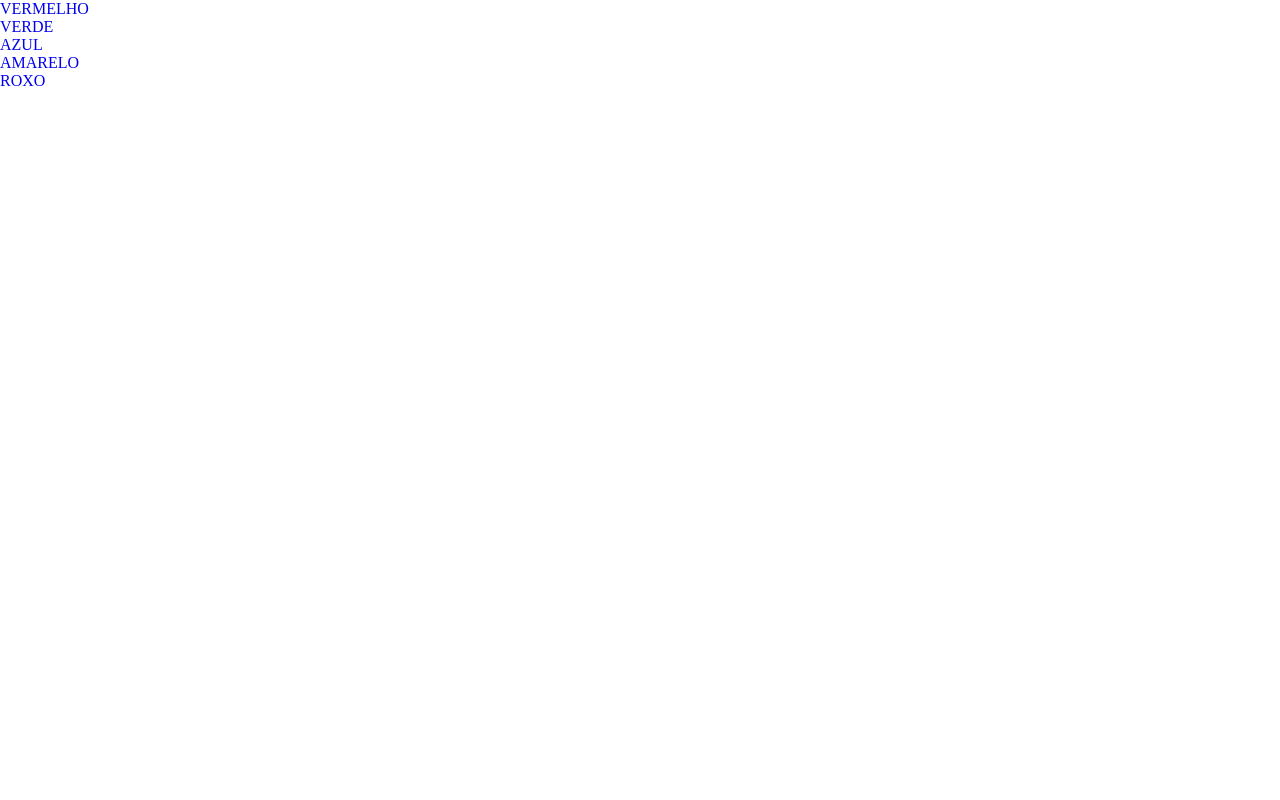
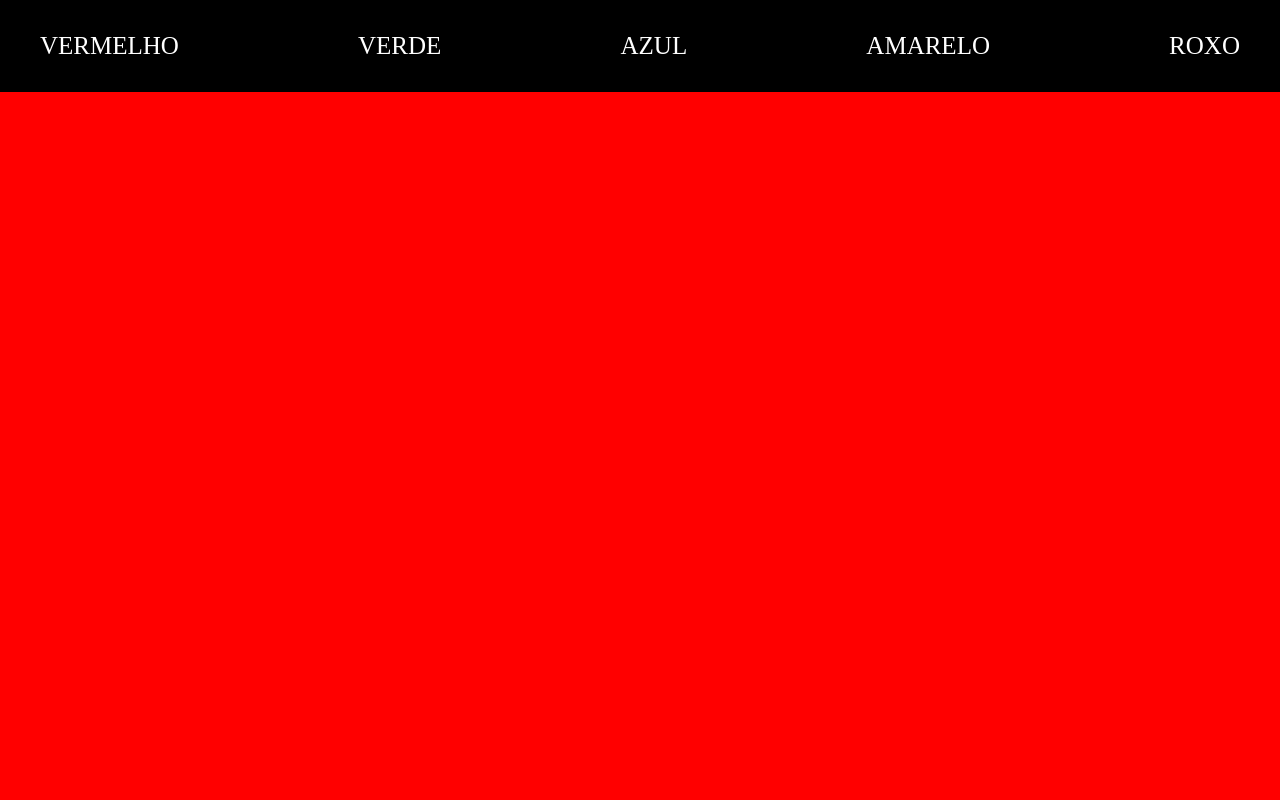
Before and after one commit to huguinz/sitevertical, a plain HTML site: page index.html in a window 1280 px wide. Shown: the top 800 px of the page. Drawn offline with Linux system fonts and the light colour scheme.

Commit message:
css iniciado

```diff
--- a/index.html
+++ b/index.html
@@ -10,11 +10,11 @@
         <header>
             <nav>
                 <ul>
-                    <li><a href="#">VERMELHO</a> </li>
-                    <li><a href="#">VERDE</a></li>
-                    <li><a href="#">AZUL</a></li>
-                    <li><a href="#">AMARELO</a></li>
-                    <li><a href="#">ROXO</a></li>
+                    <li><a href="#vermelho">VERMELHO</a> </li>
+                    <li><a href="#verde">VERDE</a></li>
+                    <li><a href="#azul">AZUL</a></li>
+                    <li><a href="#amarelo">AMARELO</a></li>
+                    <li><a href="#roxo">ROXO</a></li>
                 </ul>
             </nav>
         </header>
--- a/style.css
+++ b/style.css
@@ -4,9 +4,61 @@
     box-sizing: border-box;
 }
 
-a{
+a {
     text-decoration: none;
 }
 ul, ol, li{
     list-style: none;
 }
+
+html, body {
+    scroll-behavior: smooth;
+}
+
+header {
+    background-color: black;
+    padding: 32px;
+    position: fixed;
+    width: 100vw;
+}
+
+header nav ul {
+    display: flex;
+    justify-content: space-between;
+}
+
+header nav a {
+    color: white;
+    padding: 8px;
+    transition: 1s;
+    font-size: 25px;
+}
+
+header nav a:hover {
+    background-color:  tomato;
+}
+
+.grupo {
+    height: 100vh;
+    background-color: tomato;
+}
+
+#vermelho {
+    background-color: red;
+}
+
+#azul {
+    background-color: blue;
+}
+
+#verde {
+    background-color: green;
+}
+
+#amarelo {
+    background-color: yellow;
+}
+
+#roxo {
+    background-color: purple;
+}
```
